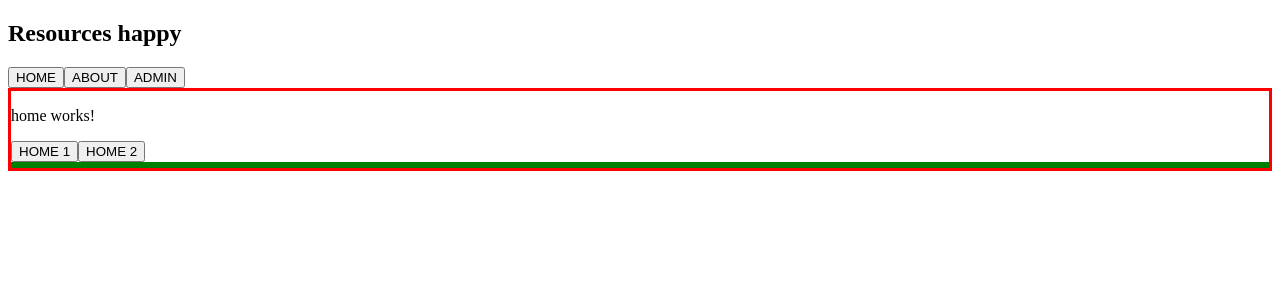
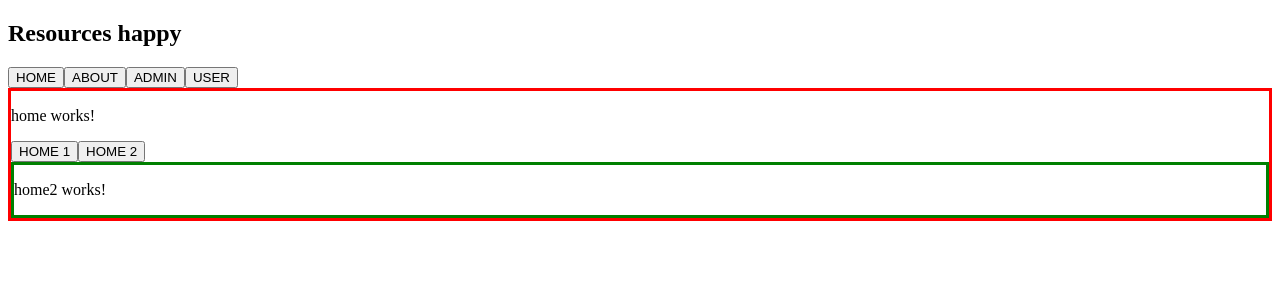
Before and after one commit to camiloayza23/upb-angular, an Angular app: page /home/home2 in a window 1280 px wide. Shown: the top 300 px of the page. Built offline with nearby package versions, Linux system fonts and the light colour scheme.

Commit message:
Routing modules 8/21

```diff
--- a/src/app/app-routing.module.ts
+++ b/src/app/app-routing.module.ts
@@ -5,6 +5,8 @@ import { HomeComponent } from './components/home/home.component';
 import { AboutComponent } from './components/about/about.component';
 import { Home1Component } from './components/home1/home1.component';
 import { Home2Component } from './components/home2/home2.component';
+
+
 
 const routes: Routes = [
   {
@@ -16,7 +18,8 @@ const routes: Routes = [
     ]
   },
   {path: 'admin', component: AdminComponent},
-  {path: 'about', component: AboutComponent}
+  {path: 'about', component: AboutComponent},
+  {path: 'user', loadChildren: () => import('./modules/user/user.module').then(m => m.UserModule)}
 ];
 
 @NgModule({
--- a/src/app/app.component.html
+++ b/src/app/app.component.html
@@ -3,6 +3,7 @@
  <button routerLink="home"> HOME </button>
  <button routerLink="about"> ABOUT </button>
  <button routerLink="admin"> ADMIN </button>
+ <button routerLink="user"> USER </button>
  <div style="border: 3px solid red">
   <router-outlet>
   </router-outlet>
--- a/src/app/components/home2/home2.component.html
+++ b/src/app/components/home2/home2.component.html
@@ -0,0 +1,3 @@
+<p>
+home2 works!
+</p>
--- a/src/app/modules/user/user-routing.module.ts
+++ b/src/app/modules/user/user-routing.module.ts
@@ -1,7 +1,10 @@
 import { NgModule } from '@angular/core';
 import { Routes, RouterModule } from '@angular/router';
+import { UserComponent } from './components/user/user.component';
 
-const routes: Routes = [];
+const routes: Routes = [
+{path:'', component:UserComponent}
+];
 
 @NgModule({
   imports: [RouterModule.forChild(routes)],
```
Also changed, not shown: src/app/modules/user/user.module.ts (+4 -3 lines).
